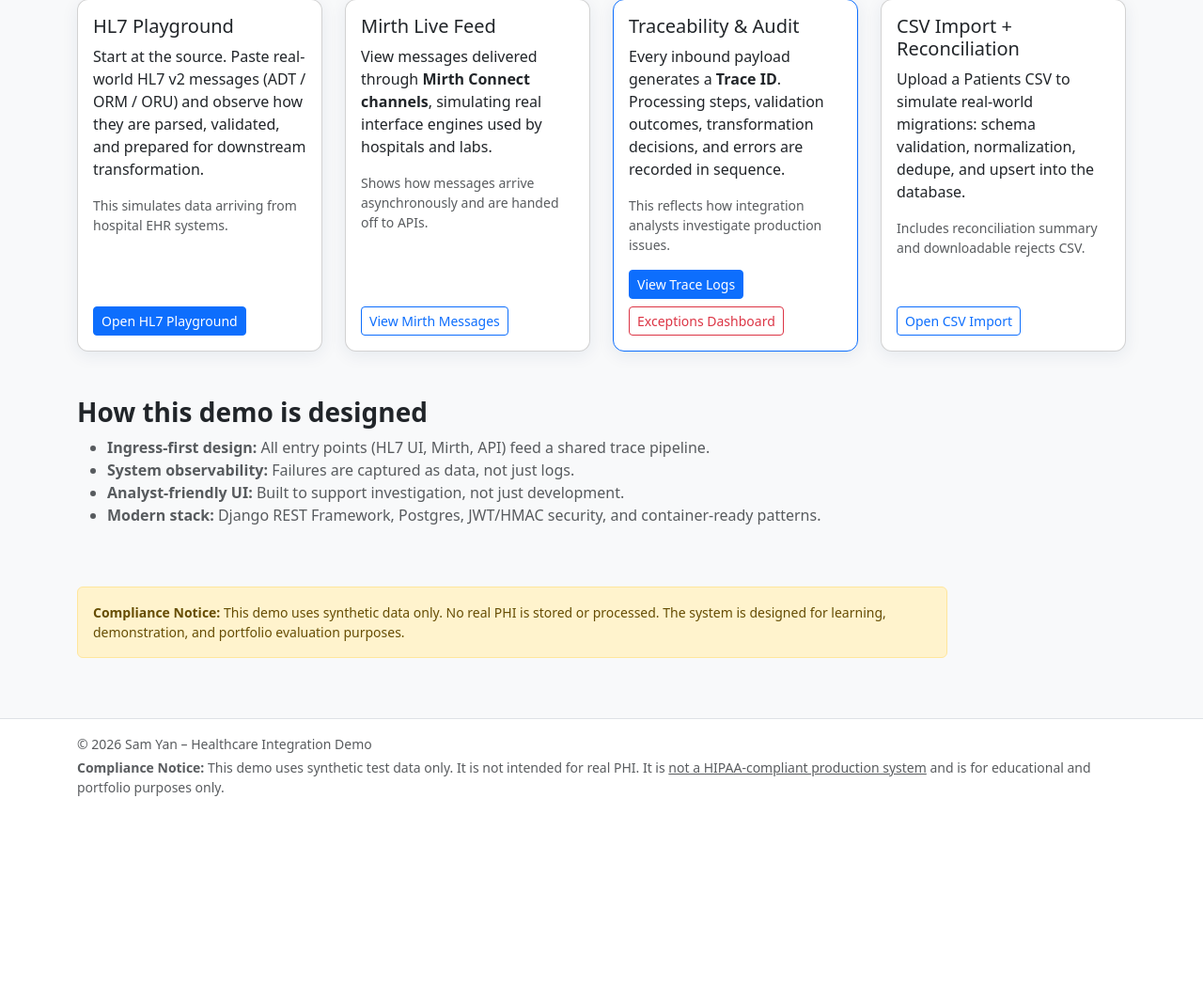
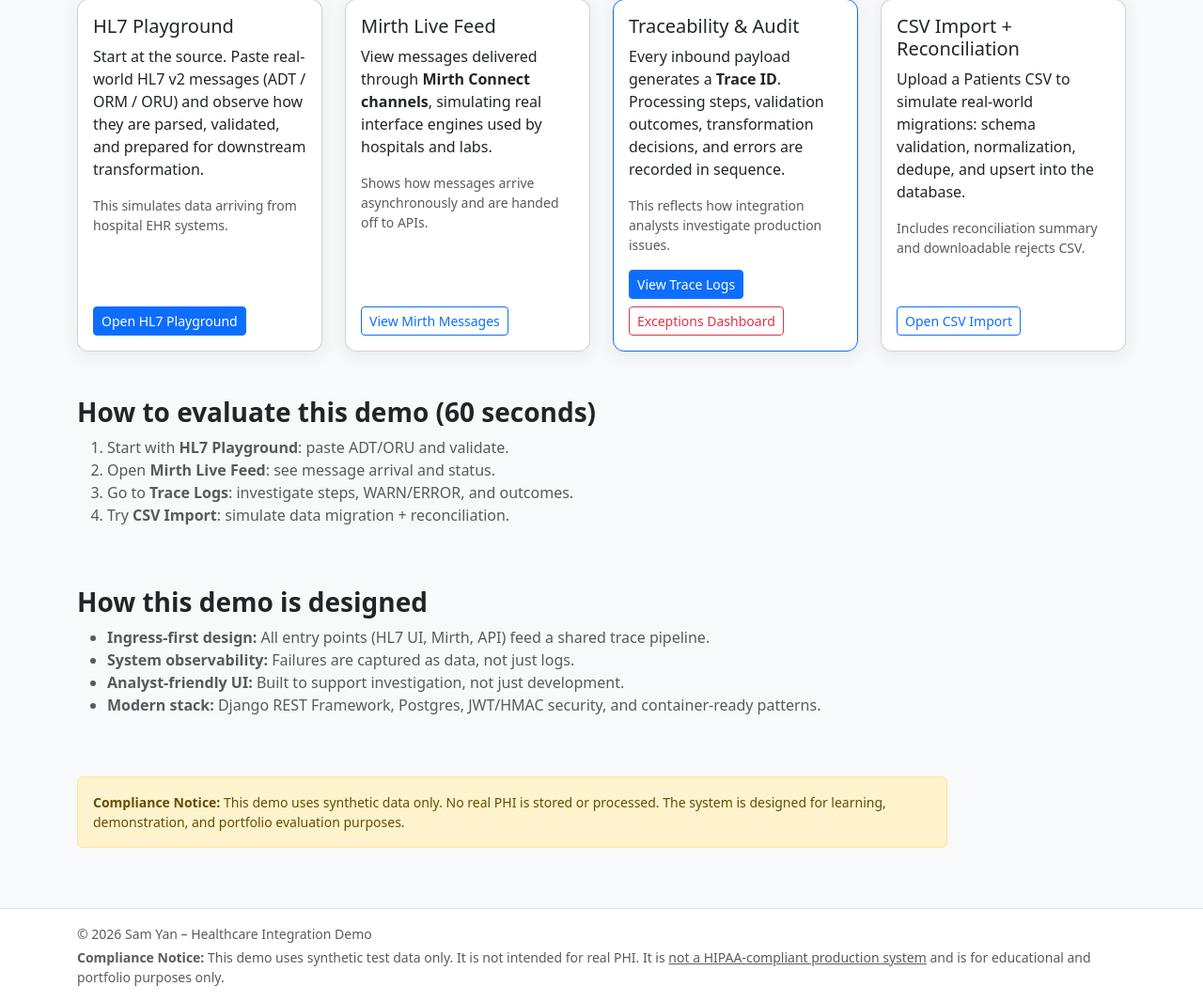
Before and after one commit to yzenith/django-sam-healthcare, a Django app: page / in a window 1280 px wide. Shown: the part 856-1922 px from the top of the page at 94% size. Before the commit the page ends 1703 px from the top, so only its background shows below. Run offline with Django 4.2, Linux system fonts and the light colour scheme; data that the repository does not hold is empty.

Commit message:
UI mino change

```diff
--- a/example/templates/home.html
+++ b/example/templates/home.html
@@ -171,6 +171,21 @@
   </div>
 </div>
 
+
+<!-- How to evaluate -->
+<div class="row mb-5">
+  <div class="col-lg-10">
+    <h3>How to evaluate this demo (60 seconds)</h3>
+    <ol class="text-muted">
+      <li>Start with <strong>HL7 Playground</strong>: paste ADT/ORU and validate.</li>
+      <li>Open <strong>Mirth Live Feed</strong>: see message arrival and status.</li>
+      <li>Go to <strong>Trace Logs</strong>: investigate steps, WARN/ERROR, and outcomes.</li>
+      <li>Try <strong>CSV Import</strong>: simulate data migration + reconciliation.</li>
+    </ol>
+  </div>
+</div>
+
+
 <!-- Architecture explanation -->
 <div class="row mb-5">
   <div class="col-lg-10">
```
